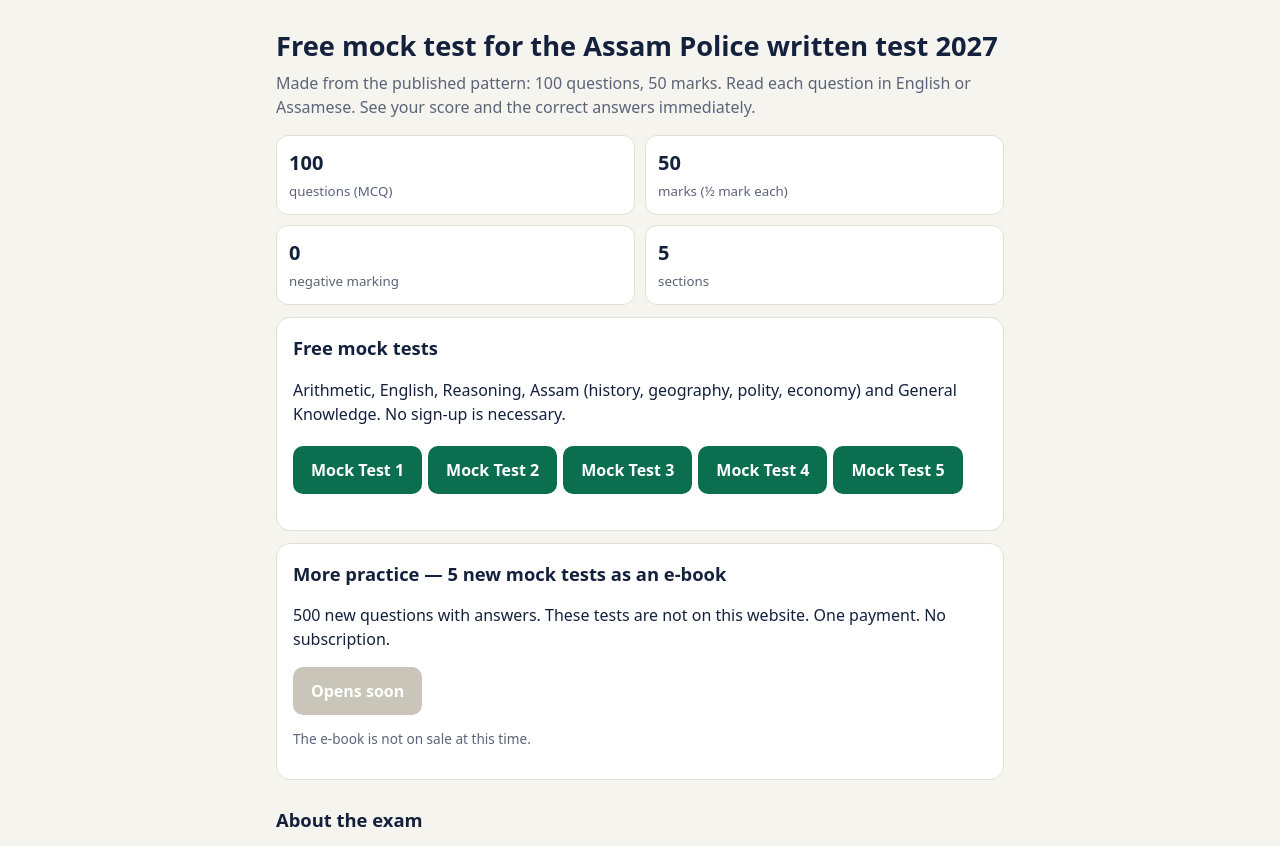
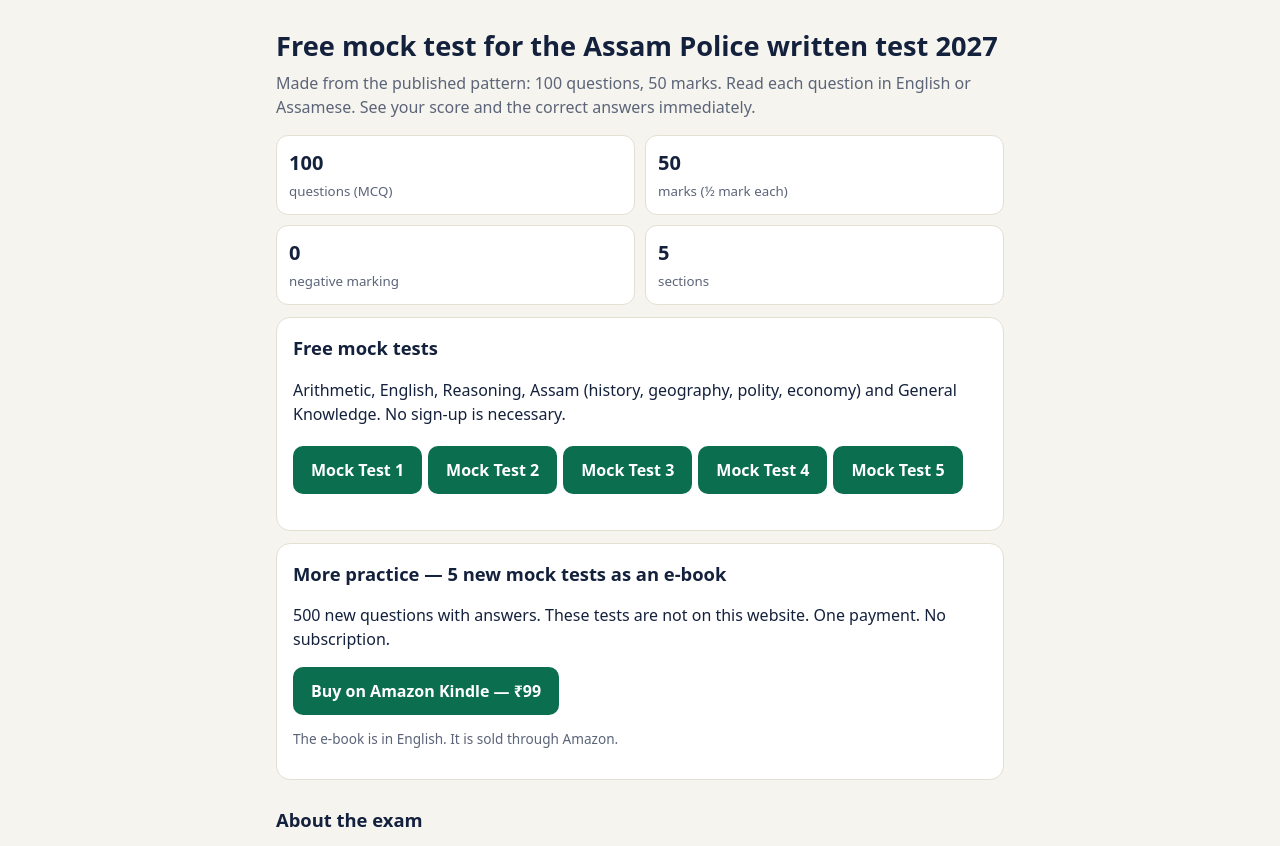
Before and after one commit to Byte-Forge-AI/axom-mock, a plain HTML site: page index.html in a window 1280 px wide. Shown: the part 65-911 px from the top of the page. Drawn offline with Linux system fonts and the light colour scheme.

Commit message:
Home page: link the e-book card to the live Kindle book
Co-Authored-By: Claude Fable 5.2 <noreply@anthropic.com>
Claude-Session: https://claude.ai/code/session_01Qej35HnBc7EfxmPEJzRe4S

```diff
--- a/index.html
+++ b/index.html
@@ -33,8 +33,8 @@
   <div class="card">
     <h2 style="margin-top:0" data-en="More practice — 5 new mock tests as an e-book" data-as="অধিক অনুশীলন — ই-বুক হিচাপে 5 টা নতুন মক টেষ্ট"></h2>
     <p data-en="500 new questions with answers. These tests are not on this website. One payment. No subscription." data-as="উত্তৰসহ 500 টা নতুন প্ৰশ্ন। এই টেষ্টসমূহ এই ৱেবছাইটত নাই। এবাৰ পৰিশোধ। কোনো ছাবস্ক্ৰিপচন নাই।"></p>
-    <button class="btn" disabled data-en="Opens soon" data-as="সোনকালে আহিব"></button>
-    <p class="note" data-en="The e-book is not on sale at this time." data-as="ই-বুকখন বৰ্তমান বিক্ৰীৰ বাবে উপলব্ধ নহয়।"></p>
+    <a class="btn" href="https://www.amazon.in/dp/B0HRRXD11S" target="_blank" rel="noopener" data-en="Buy on Amazon Kindle — ₹99" data-as="Amazon Kindle ত কিনক — ₹99"></a>
+    <p class="note" data-en="The e-book is in English. It is sold through Amazon." data-as="ই-বুকখন ইংৰাজী ভাষাত আছে। Amazon ৰ জৰিয়তে বিক্ৰী হয়।"></p>
   </div>
 
   <h2 data-en="About the exam" data-as="পৰীক্ষাৰ বিষয়ে"></h2>
```
